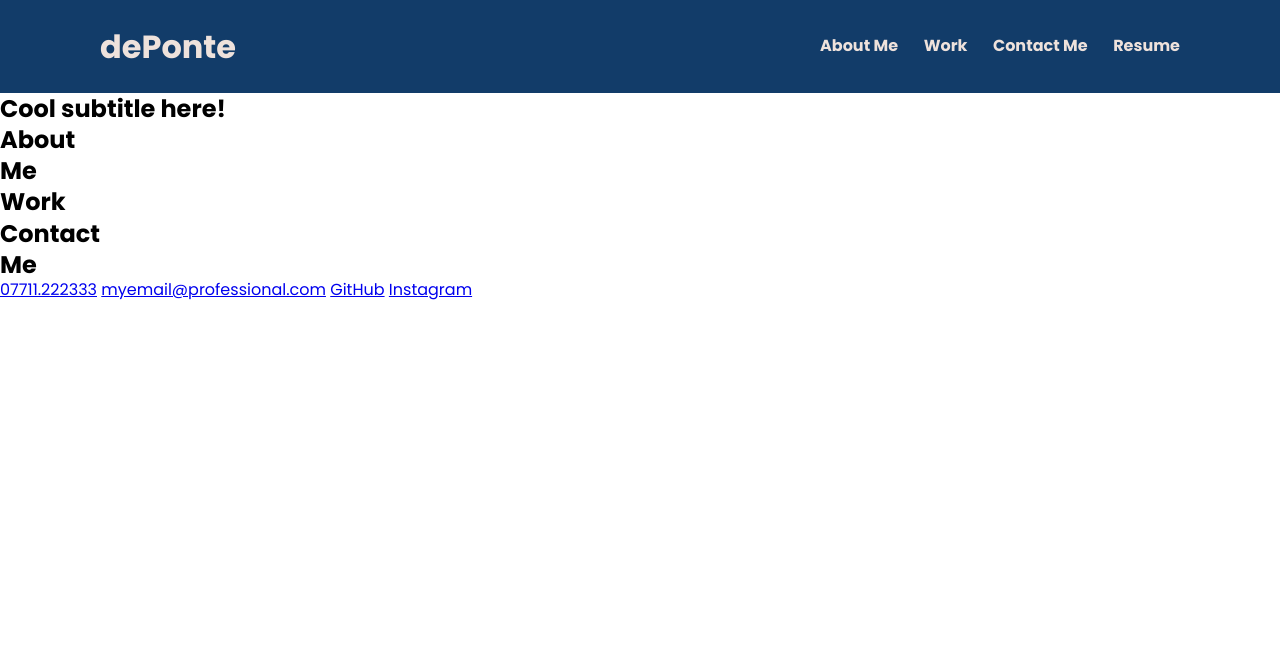
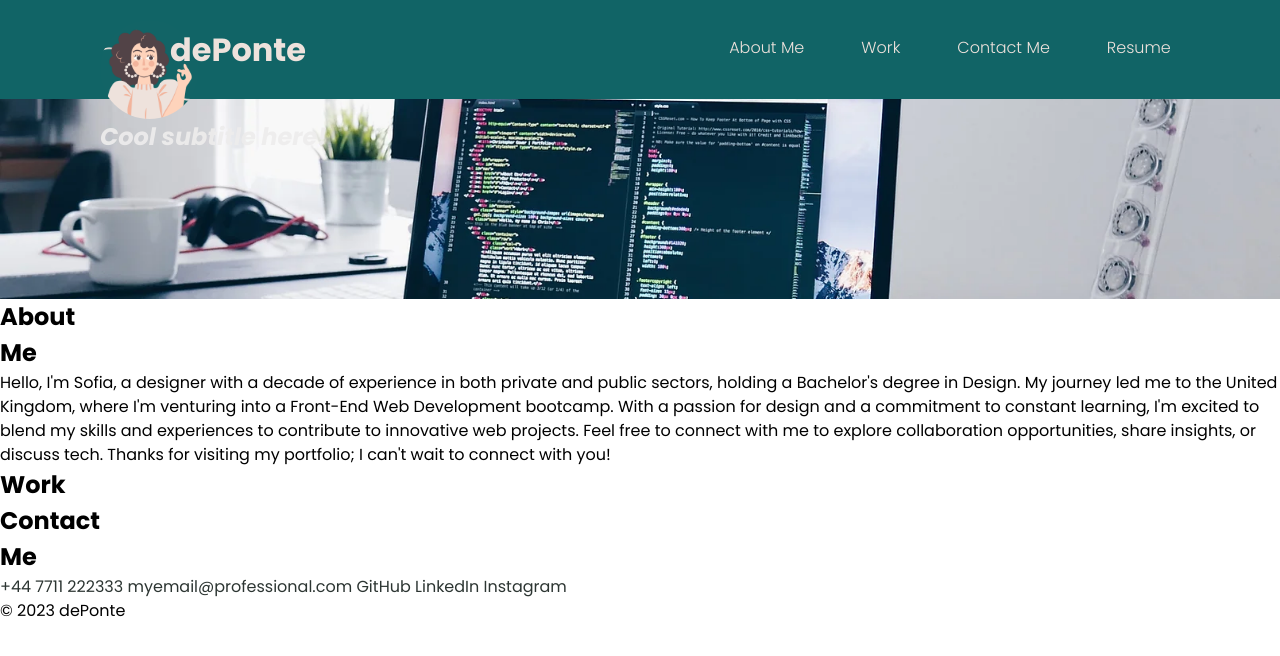
Before and after one commit to deponte-designer/deponte-web-portfolio, a plain HTML site: page index.html in a window 1280 px wide. Drawn offline with Linux system fonts and the light colour scheme.

Commit message:
Created the header in html

```diff
--- a/css/style.css
+++ b/css/style.css
@@ -32,15 +32,19 @@ ul {
 :root {
 
   --bg-main: #eee2dc;
-  --bg-header: #123c69;
+  --bg-header: #116466;
+  /* --bg-header: #123c69; */
+  --hover-color: #d1e8e2;
+  /* --hover-color: #b9c6ae; */
   --header-color: #eee2dc;
+  --text-color: #2C3532;
 
 }
 
 body {
   display: flex;
   flex-direction: column;
-  line-height: 1.3;
+  /* line-height: 1.3; */
 
 }
 
@@ -49,10 +53,8 @@ header {
   display: flex;
   justify-content: space-between;
   align-items: center;
-  padding: 1%;
+  /* padding: 1%; */
   padding: 20px 100px;
-  /* padding-left: 5%;
-  padding-right: 5%; */
   background-color: var(--bg-header);
   color: var(--header-color);
 }
@@ -66,31 +68,81 @@ h2 {
   font-size: 250%;
 } */
 
-.nagivation {
+/* .nagivation {
   display: flex;
   justify-content: space-evenly;
+} */
+
+.avatar {
+  position: absolute;
+  top: 20px;
+  left: 100px;
+  width: 99px;
+  border-radius: 100%;
+}
+
+.name-header{
+  position: absolute;
+  left: 170px;
 }
 
 nav ul {
   display: flex;
   justify-content: space-between;
-  min-width: 400px;
+  min-width: 500px;
+}
+
+nav li {
+  padding: 0 2%;
+  /* border-bottom: 2px solid var(--hover-color); */
+  border-radius: 5%;
+  --bottom-distance: 3px;
 }
 
 nav a {
   color: var(--header-color);
-  font-weight: bold;
+  font-weight: 300;
   text-decoration-line: none;
   cursor: pointer;
 }
 
 nav a:hover {
-  color: #b9c6ae;
+  color: var(--hover-color);
+  /* color: #b9c6ae; */
+  font-weight: 600;
+  /* border-bottom: 3px solid var(--hover-color); */
+  /* -webkit-transition: background 0.5s; /* For Safari */
+  /* transition: background 0.5s; For modern browsers */
 }
+
+nav a:after {
+  display:block;
+  content: '';
+  border-bottom: solid 3px var(--hover-color);
+  /* border-bottom: solid 3px #019fb6;   */
+  transform: scaleX(0);
+  transition: transform 250ms ease-in-out;
+}
+
+nav a:hover:after {
+  transform: scaleX(1);
+}
+
 
 /* * HERO-BANNER */
 .hero-banner {
   background-image: url("../images/hero-bg.jpg");
+  display: flex;
+  background-position: center;
+  background-size: cover;
+  height: 200px;
+  /* justify-content: space-between;
+  align-items: center; */
+
+  color: #edececec;
+  font-style: italic;
+  padding: 20px 100px;
+
 }
 
 
@@ -108,7 +160,13 @@ nav a:hover {
  } */
 
 
- /* * FOOTER */
- #contact {
-  text-decoration: none;
+ /* * CONTACT */
+ #contact a {
+  text-decoration-line: none;
+  color: var(--text-color);
  }
+
+ #contact a:hover {
+  color: var(--bg-header);
+    font-weight: 600;
+}
--- a/index.html
+++ b/index.html
@@ -17,13 +17,18 @@
 <body>
   <!-- main logo / nav -->
   <header>
-    <h1>dePonte</h1>
+    <figure>
+      <img class="avatar" src="./images/avatar.png" alt="My avatar"/>
+    </figure>
+    <h1 class="name-header">dePonte</h1>
+
+
     <nav class="navigation">
       <ul>
-        <li class=""><a href="#about">About Me</a></li>
-        <li class=""><a href="#work">Work</a></li>
-        <li class=""><a href="#contact-me">Contact Me</a></li>
-        <li class=""><a href="https://github.com/deponte-designer" target="_blank">Resume</a></li>
+        <li class="bottom-line"><a href="#about">About Me</a></li>
+        <li class="bottom-line"><a href="#work">Work</a></li>
+        <li class="bottom-line"><a href="#contact-me">Contact Me</a></li>
+        <li class="bottom-line"><a href="https://github.com/deponte-designer" target="_blank">Resume</a></li>
       </ul>
     </nav>
   </header>
@@ -39,6 +44,11 @@
     <!-- about me -->
     <section id="about" class="page-section">
       <h2>About <br> Me</h2>
+      <p>
+        Hello, I'm Sofia, a designer with a decade of experience in both private and public sectors, holding a Bachelor's degree in Design. My journey led me to the United Kingdom, where I'm venturing into a Front-End Web Development bootcamp. With a passion for design and a commitment to constant learning, I'm excited to blend my skills and experiences to contribute to innovative web projects.
+
+        Feel free to connect with me to explore collaboration opportunities, share insights, or discuss tech. Thanks for visiting my portfolio; I can't wait to connect with you!
+      </p>
     </section>
 
     <!-- portfolio container -->
@@ -61,14 +71,20 @@
     <section id="contact" class="page-section contact">
       <h2>Contact <br> Me</h2>
       <div>
-        <a href="tel:07711222333">07711.222333</a>
+        <a href="tel:+447711222333">+44 7711 222333</a>
         <a class="" href="mail:myemail@professional.com">myemail@professional.com</a>
         <a class="" href="https://github.com/deponte-designer" target="_blank">GitHub</a>
+        <a class="" href="https://www.linkedin.com" target="_blank">LinkedIn</a>
         <a class="" href="https://instagram.com/code.missdots" target="_blank">Instagram</a>
       </div>
     </section>
 
   </main>
+
+  <footer>
+    <p>&copy; 2023 dePonte</p>
+  </footer>
+
 </body>
 
 </html>
```
Also changed, not shown: images/avatar.png (added), images/hero-bg.jpg (renamed from images/hero-gb.jpg), images/portfolio-01.jpg (added), 1 other file.
